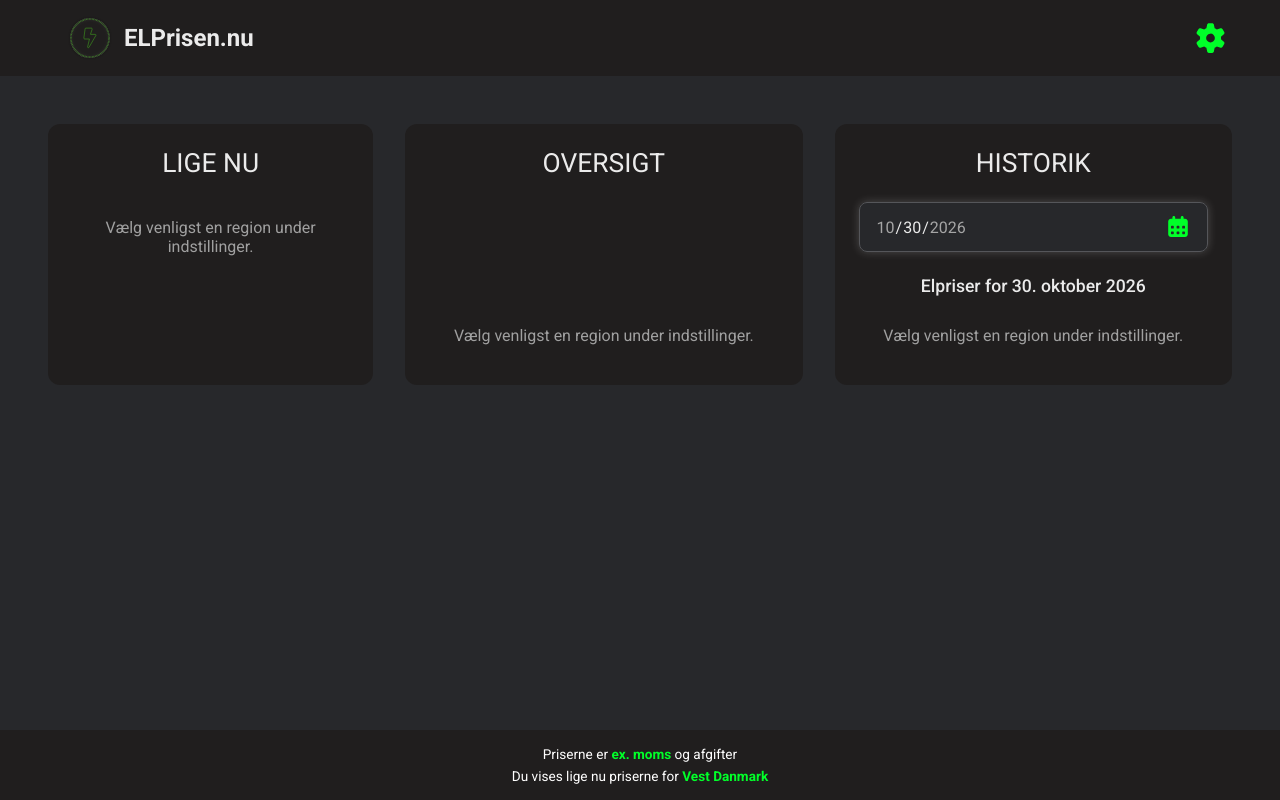
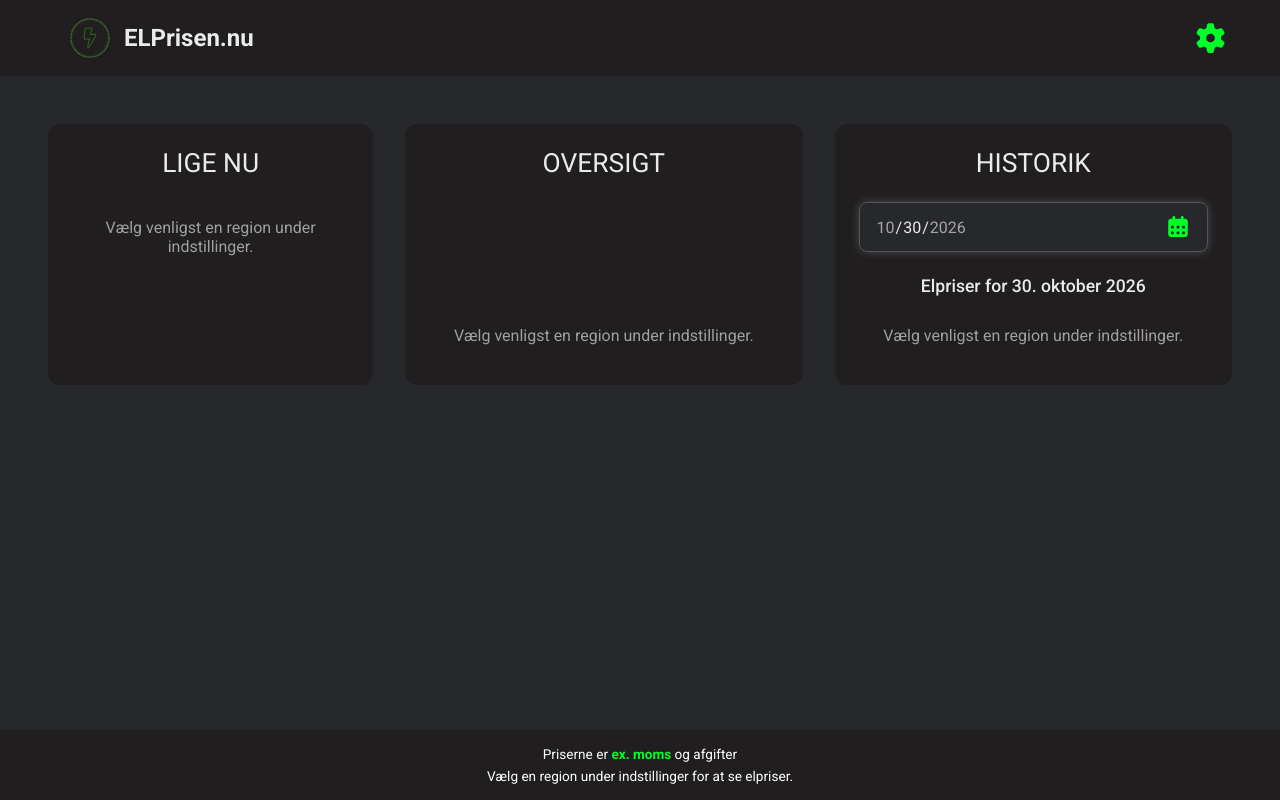
Before and after one commit to phch42/elpriser-nu, a React (Vite) app: page / in a window 1280 px wide. Built offline with nearby package versions, Linux system fonts and the light colour scheme.

Commit message:
fix: handle missing region in footer

```diff
--- a/src/components/Footer/Footer.tsx
+++ b/src/components/Footer/Footer.tsx
@@ -10,7 +10,11 @@ export default function Footer() {
   const { settings } = useSettings();
 
   const regionName =
-    settings.region === 'DK2' ? 'Øst Danmark' : 'Vest Danmark';
+    settings.region === 'DK2'
+      ? 'Øst Danmark'
+      : settings.region === 'DK1'
+        ? 'Vest Danmark'
+        : null;
 
   const vatStatus = settings.includeVat ? 'inkl. moms' : 'ex. moms';
 
@@ -21,7 +25,13 @@ export default function Footer() {
       </FooterText>
 
       <FooterText>
-        Du vises lige nu priserne for <Highlight>{regionName}</Highlight>
+        {regionName ? (
+          <>
+            Du vises lige nu priserne for <Highlight>{regionName}</Highlight>
+          </>
+        ) : (
+          'Vælg en region under indstillinger for at se elpriser.'
+        )}
       </FooterText>
     </FooterContainer>
   );
```
